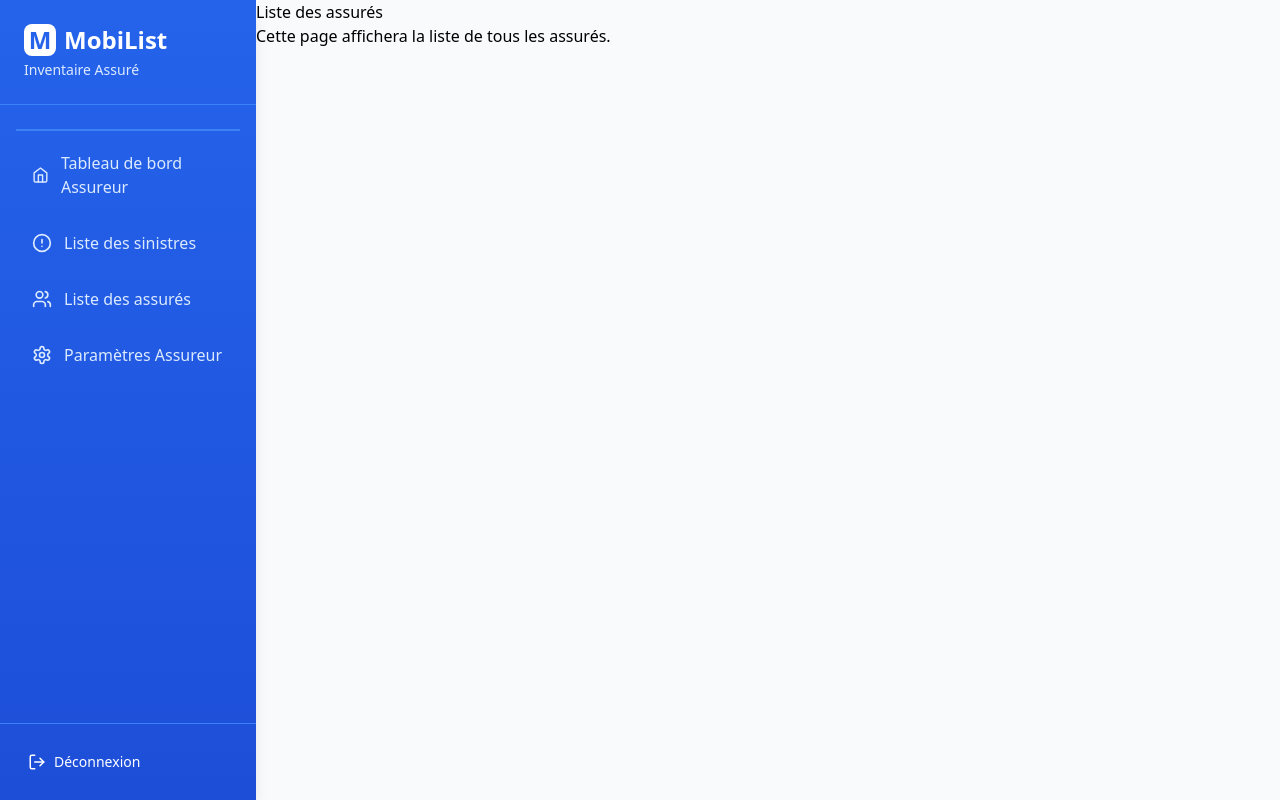
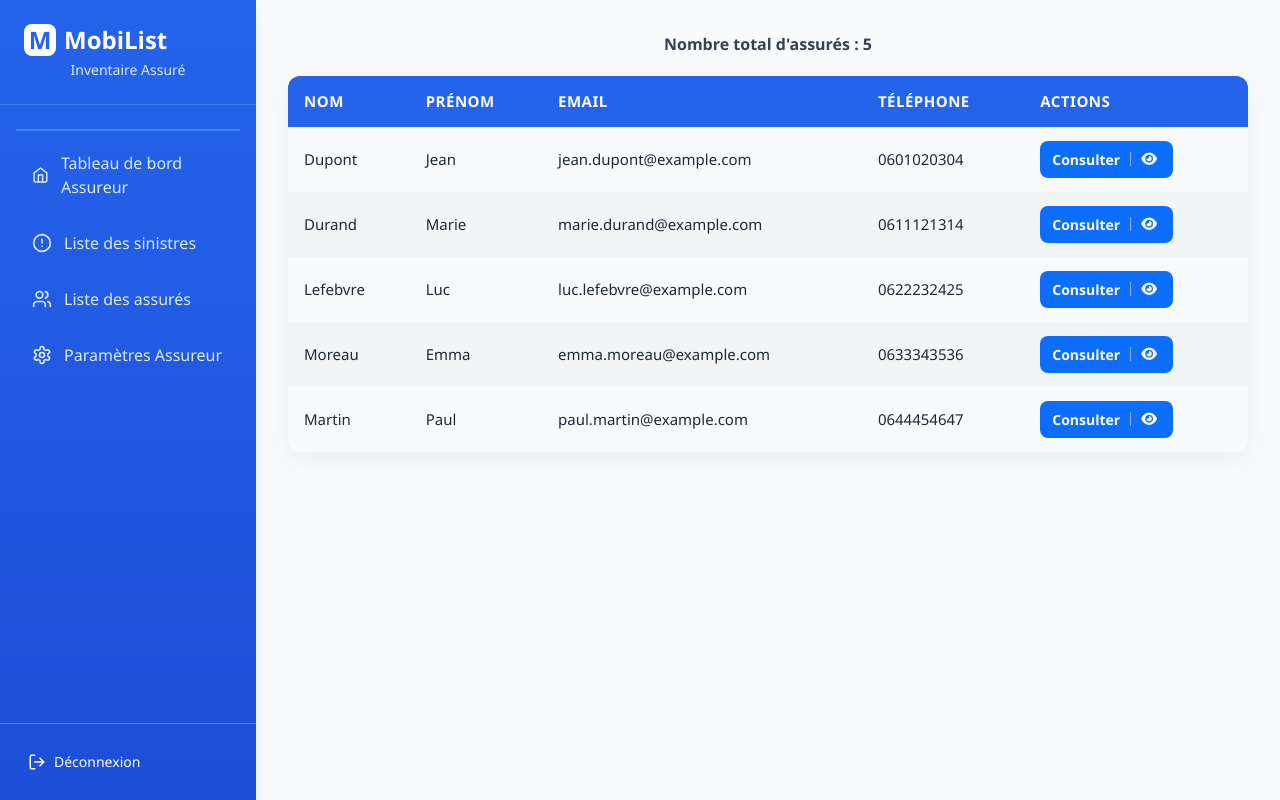
Before and after one commit to Y46ne/SAE_Projet_etudiant, a Flask app: page /liste_assures/ in a window 1280 px wide. Run offline with Flask 3, Linux system fonts and the light colour scheme; a user stored in the database is signed in; some libraries are stand-ins or nearby versions.

Commit message:
Ajout de la page liste assuré

```diff
--- /dev/null
+++ b/monApp/static/css/liste_assure.css
@@ -0,0 +1,212 @@
+* {
+    margin: 0;
+    padding: 0;
+    box-sizing: border-box;
+}
+
+body {
+    font-family: 'Segoe UI', Tahoma, Geneva, Verdana, sans-serif;
+    background-color: #ffffff;
+    min-height: 100vh;
+    color: #1f2937;
+}
+
+
+main {
+    background: #f9fafb;
+    border-radius: 24px;
+    padding: 40px 60px;
+    box-shadow: 0 20px 60px rgba(0, 0, 0, 0.1);
+    max-width: 1000px;
+    margin: 0 auto;
+}
+
+
+h1 {
+    color: #2563eb;
+    font-size: 32px;
+    font-weight: 700;
+    text-align: center;
+    margin-bottom: 30px;
+}
+
+
+p {
+    font-size: 16px;
+    color: #374151;
+    margin-bottom: 20px;
+    text-align: center;
+}
+
+
+.btn {
+    display: inline-block;
+    padding: 10px 18px;
+    border-radius: 12px;
+    font-weight: 600;
+    text-decoration: none;
+    transition: all 0.3s ease;
+    font-size: 15px;
+    border: none;
+}
+
+.btn-success {
+    background: #2563eb;
+    color: #fff;
+}
+
+.btn-success:hover {
+    background: #1d4ed8;
+}
+
+
+.task-controls .btn {
+    margin-right: 6px;
+    font-size: 14px;
+    padding: 8px 12px;
+    display: inline-flex;
+    align-items: center;
+    justify-content: center;
+}
+
+.btn-info {
+    background: #3b82f6;
+    color: #fff;
+}
+
+.btn-info:hover {
+    background: #2563eb;
+}
+
+.btn-warning {
+    background: #facc15;
+    color: #1f2937;
+}
+
+.btn-warning:hover {
+    background: #eab308;
+}
+
+.btn-danger {
+    background: #ef4444;
+    color: #fff;
+}
+
+.btn-danger:hover {
+    background: #dc2626;
+}
+
+
+.table {
+    width: 100%;
+    border-collapse: collapse;
+    margin-top: 20px;
+    border-radius: 12px;
+    overflow: hidden;
+    box-shadow: 0 8px 25px rgba(0, 0, 0, 0.05);
+}
+
+.table th, .table td {
+    padding: 14px 16px;
+    text-align: left;
+    font-size: 15px;
+}
+
+.table th {
+    background-color: #2563eb;
+    color: #fff;
+    font-weight: 600;
+    text-transform: uppercase;
+    letter-spacing: 0.5px;
+}
+
+.table-striped tbody tr:nth-child(even) {
+    background-color: #f3f4f6;
+}
+
+.table-hover tbody tr:hover {
+    background-color: #e0e7ff;
+    transition: background-color 0.3s ease;
+}
+
+
+.task-controls i {
+    margin-right: 4px;
+}
+
+
+@media (max-width: 768px) {
+    main {
+        padding: 20px;
+    }
+
+    h1 {
+        font-size: 26px;
+    }
+
+    .table th, .table td {
+        font-size: 14px;
+        padding: 10px;
+    }
+
+    .btn {
+        font-size: 14px;
+        padding: 10px 14px;
+    }
+}
+
+
+.btn {
+    display: inline-flex;
+    align-items: center;
+    padding: 10px 16px;
+    border-radius: 8px;
+    text-decoration: none;
+    font-size: 16px;
+    font-weight: 600;
+    border: none;
+    cursor: pointer;
+    transition: all 0.2s ease;
+    color: #fff;
+}
+
+.btn:hover {
+    opacity: 0.85;
+}
+
+.btn-info { background-color: #0d6efd; }
+.btn-warning { background-color: #ffc107; color: #212529; }
+.btn-danger { background-color: #dc3545; }
+
+.btn i {
+    margin-left: 10px;
+
+    border-left: 1px solid rgba(255, 255, 255, 0.5);
+
+    padding-left: 10px;
+
+    line-height: 1;
+}
+
+.btn-warning i {
+    border-left-color: rgba(0, 0, 0, 0.25);
+}
+
+.alert {
+    padding: 1rem;
+    border-radius: 0.5rem;
+    margin-bottom: 1rem;
+    font-weight: 500;
+}
+.alert-success {
+    background: #d1fae5;
+    color: #065f46;
+}
+.alert-danger {
+    background: #fee2e2;
+    color: #991b1b;
+}
+.alert-warning {
+    background: #fef9c3;
+    color: #92400e;
+}
--- a/monApp/templates/assureur/liste_assures.html
+++ b/monApp/templates/assureur/liste_assures.html
@@ -1,8 +1,50 @@
 {% extends "base.html" %}
-{% block title %}Liste des assurés{% endblock %}
+
+{%block title%}Liste des assurés{% endblock %}
+
+{% block head %}
+<link rel="stylesheet" href="{{ url_for('static', filename='css/liste_assure.css') }}">
+<link rel="stylesheet" href="https://cdnjs.cloudflare.com/ajax/libs/font-awesome/6.0.0-beta3/css/all.min.css">
+{% endblock %}
+
 {% block content %}
-<div class="container">
-    <h1>Liste des assurés</h1>
-    <p>Cette page affichera la liste de tous les assurés.</p>
+<div class="p-8">
+<p><strong>Nombre total d'assurés : {{ assures|length }}</strong></p>
+
+
+
+{% with messages = get_flashed_messages(with_categories=true) %}
+      {% if messages %}
+        {% for category, message in messages %}
+          <div class="alert alert-{{ category }}">{{ message }}</div>
+        {% endfor %}
+      {% endif %}
+{% endwith %}
+<table class="table table-striped table-bordered table-hover assures-table">
+    <thead>
+        <tr>
+            <th>Nom</th>
+            <th>Prénom</th>
+            <th>Email</th>
+            <th>Téléphone</th>
+            <th>Actions</th>
+        </tr>
+    </thead>
+    <tbody>
+        {% for assure in assures %}
+        <tr>
+            <td>{{ assure.nom }}</td>
+            <td>{{ assure.prenom }}</td>
+            <td>{{ assure.email }}</td>
+            <td>{{ assure.telephone }}</td>
+            <td>
+                <div class="task-controls">
+                    <a href="{{ url_for('detail_assure', id=assure.id_assure) }}" class="btn btn-info" title="Voir les détails">Consulter<i class="fas fa-eye"></i></a>
+                </div>
+            </td>
+        </tr>
+        {% endfor %}
+    </tbody>
+</table>
 </div>
 {% endblock %}
--- a/monApp/views.py
+++ b/monApp/views.py
@@ -544,9 +544,12 @@ def liste_assures():
     if not current_user.assureur_profile:
         flash("Accès non autorisé.", "danger")
         return redirect(url_for('login'))
+
     assureur = current_user.assureur_profile
     assures = Assure.query.filter_by(id_assureur=assureur.id_assureur).all()
+
     return render_template('assureur/liste_assures.html', assures=assures)
+
 
 @app.route('/parametres_assureur/')
 @login_required
```
